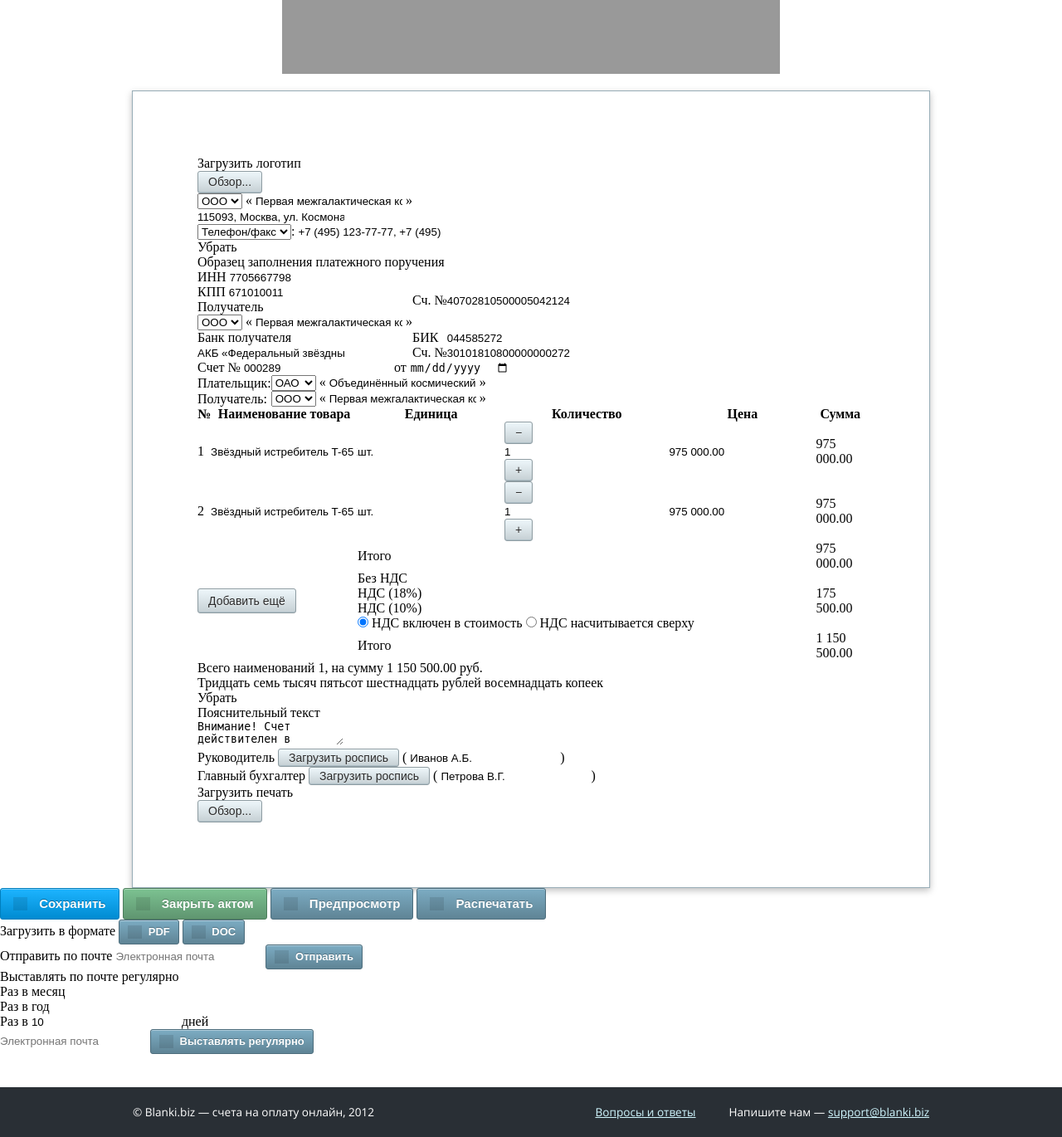
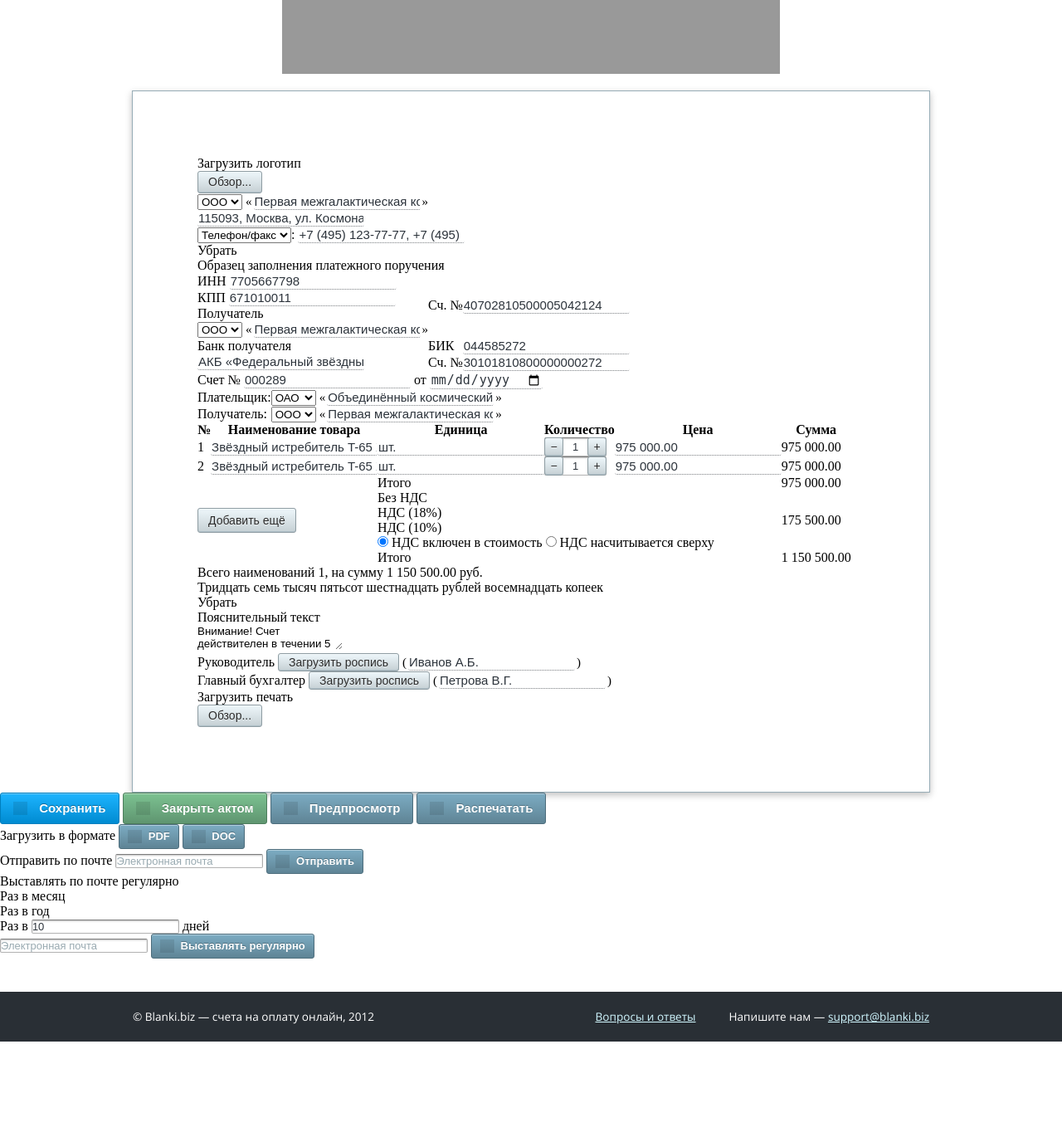
Before and after one commit to egorvinogradov/blanki, a Django app: template templates/naoplatu/create_invoice.html in a window 1280 px wide. Shown: the part 177-1547 px from the top of the page at 83% size. After the commit the page ends 1432 px from the top, so only its background shows below. Run offline with Django 3.2, Linux system fonts and the light colour scheme; the template is opened without the code that fills it, so the values that code supplies are empty.

Commit message:
base inputs

```diff
--- a/media/css/common.css
+++ b/media/css/common.css
@@ -91,6 +91,10 @@ html {
 
 .g-nw {
     white-space: nowrap;
+}
+
+.input, button, textarea {
+    font-family: Arial, sans-serif;
 }
 
 /* / common */
--- a/media/css/document.common.css
+++ b/media/css/document.common.css
@@ -587,3 +587,112 @@
 .doc-button_doc .doc-button__icon {}
 
 /* / buttons */
+
+/* inputs */
+
+.doc-sheet-field__input {
+    color: #2c333b;
+    font-size: 15px;
+    line-height: 18px;
+    border-bottom: 1px dotted #797C80;
+    padding: 1px 1px 0 1px;
+    border-radius: 3px;
+}
+
+.doc-sheet-field__input:focus {
+    border: 1px solid #50ACEC;
+    box-shadow: 0 0 5px #65C1FF;
+    outline: none;
+    padding: 0;
+}
+
+.doc-field__input {
+    background: #fff;
+    color: #2c333b;
+    font-size: 13px;
+    border-radius: 2px;
+    border: 1px solid #ADADAD;
+    border-top-color: #7C7C7C;
+    border-bottom-color: #B3B3B3;
+    box-shadow: inset 0 1px 2px rgba(0,0,0,.24);
+}
+
+.doc-field__input:focus {
+    border: 1px solid #50ACEC;
+    outline: none;
+    padding: 0;
+    box-shadow: inset 0 1px 2px rgba(0,0,0,.24),
+                0 0 5px #65C1FF;
+}
+
+.doc-sheet-field__input::-webkit-input-placeholder {
+    color: #99aab1;
+}
+
+.doc-sheet-field__input:-moz-placeholder {
+    color: #99aab1;
+}
+
+.doc-sheet-field__input:-ms-input-placeholder {
+    color: #99aab1;
+}
+
+.doc-field__input::-webkit-input-placeholder {
+    color: #99aab1;
+}
+
+.doc-field__input:-moz-placeholder {
+    color: #99aab1;
+}
+
+.doc-field__input:-ms-input-placeholder {
+    color: #99aab1;
+}
+
+.doc-sheet-field {
+    display: inline-block;
+    line-height: 18px;
+}
+
+.doc-sheet-field__before,
+.doc-sheet-field__after {
+    font-size: 15px;
+    line-height: 18px;
+}
+
+.doc-sheet-field__before {
+    margin-right: -2px;
+}
+
+.doc-sheet-field__after {
+    margin-left: -2px;
+}
+
+.doc-field_number {
+    line-height: 21px;
+    overflow: hidden;
+}
+
+.doc-field_number .doc-field__input {
+    line-height: 21px;
+    width: 25px;
+    padding: 0 24px;
+    float: left;
+    margin-left: -23px;
+    text-align: center;
+}
+
+.doc-field_number .doc-button {
+    line-height: 21px;
+    padding: 0;
+    text-align: center;
+    width: 23px;
+    float: left;
+    position: relative;
+}
+
+.doc-field_number__increase {
+    margin-left: -23px;
+}
+
+/* / inputs */
--- a/templates/naoplatu/create_invoice.html
+++ b/templates/naoplatu/create_invoice.html
@@ -254,11 +254,11 @@
                             </span>
                         </td>
                         <td class="doc-sheet-table__td doc-sheet-table__td_align_center">
-                            <span class="doc-field doc-field_number doc-field_size_20">
+                            <span class="doc-field doc-field_number">
                                 <button class="doc-field_number__decrease doc-button">
                                     <span class="doc-button__inner">&minus;</span>
                                 </button>
-                                <input class="doc-field__input" type="number" min="1" value="1">
+                                <input class="doc-field__input doc-field__input_type_number" min="1" value="1">
                                 <button class="doc-field_number__increase doc-button">
                                     <span class="doc-button__inner">+</span>
                                 </button>
@@ -284,11 +284,11 @@
                             </span>
                         </td>
                         <td class="doc-sheet-table__td doc-sheet-table__td_align_center">
-                            <span class="doc-field doc-field_number doc-field_size_20">
+                            <span class="doc-field doc-field_number">
                                 <button class="doc-field_number__decrease doc-button">
                                     <span class="doc-button__inner">&minus;</span>
                                 </button>
-                                <input class="doc-field__input" type="number" min="1" value="1">
+                                <input class="doc-field__input doc-field__input_type_number" min="1" value="1">
                                 <button class="doc-field_number__increase doc-button">
                                     <span class="doc-button__inner">+</span>
                                 </button>
@@ -449,7 +449,7 @@
                         <div class="doc-dropdown__row">
                             Раз в
                             <span class="doc-field">
-                                <input class="doc-field__input" type="number" min="1" value="10">
+                                <input class="doc-field__input doc-field__input_type_number" min="1" value="10">
                             </span>
                             дней
                         </div>
```
